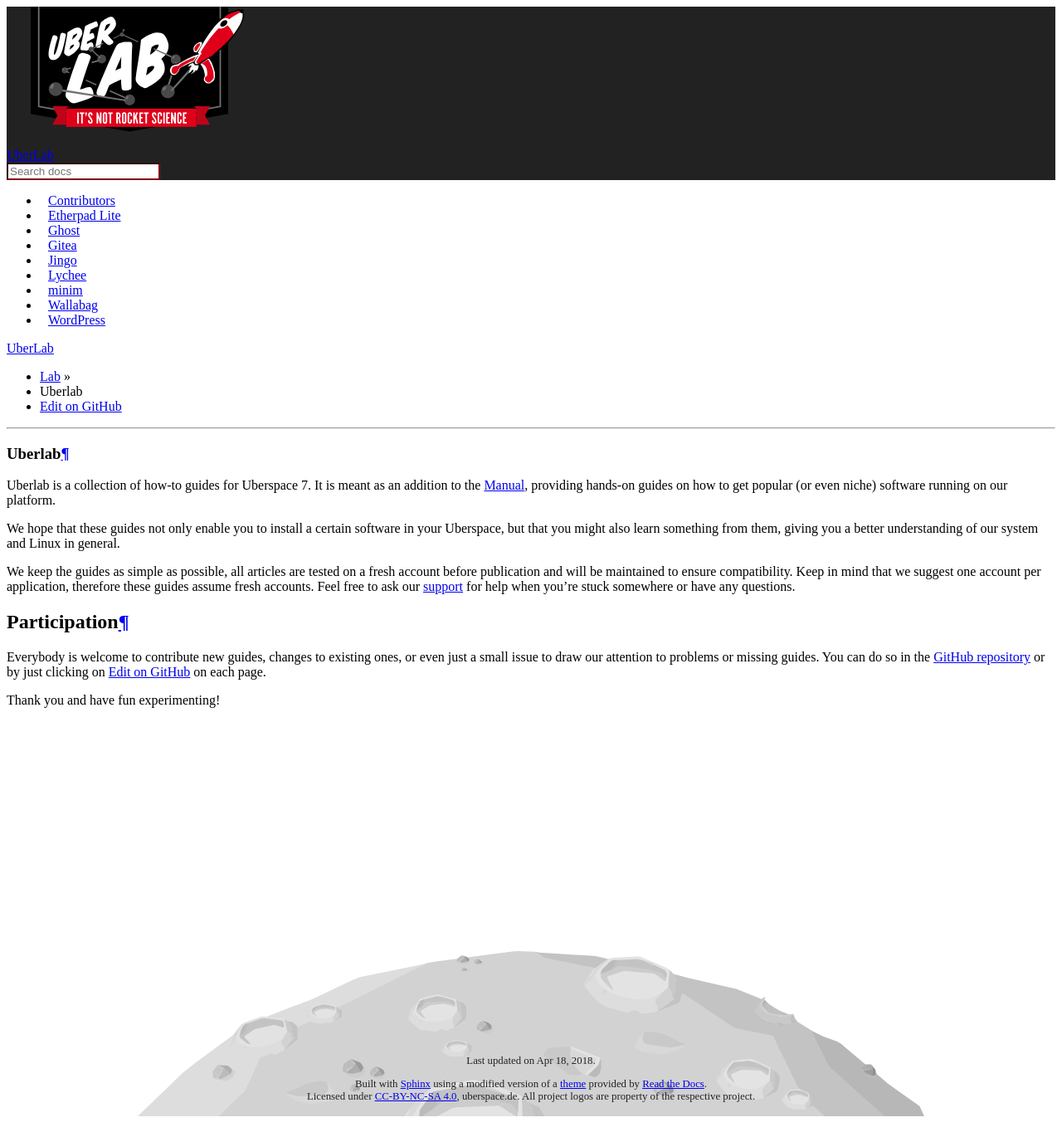
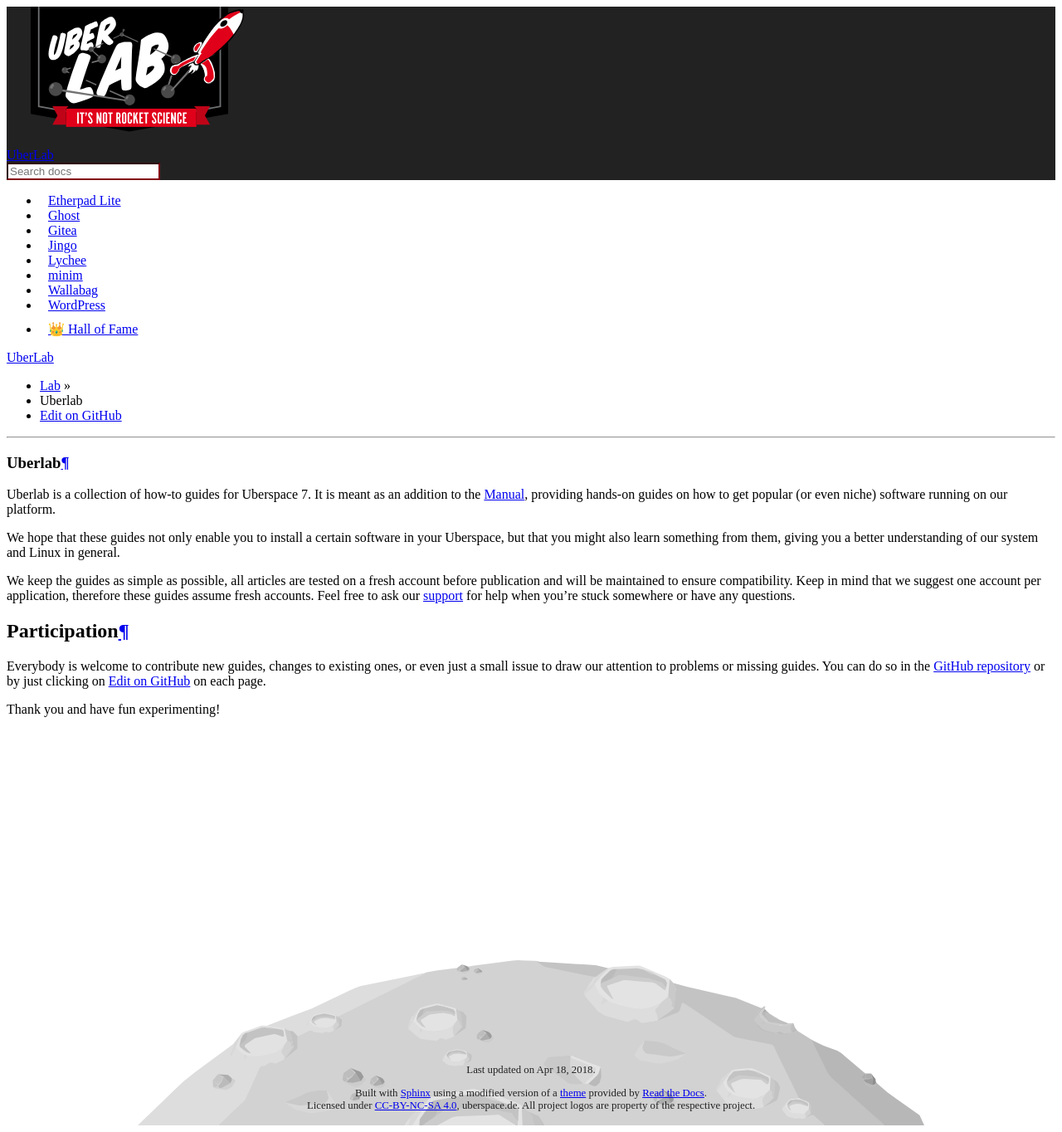
Before and after one commit to Uberspace/lab, a Sphinx documentation site: the page built from source/index.rst, in a window 1280 px wide. Shown: the whole page at 83% size. Built offline with Sphinx 7.4.7 and the Read the Docs theme 2.0.0, drawn with Linux system fonts in a browser that asks for light colours.

Commit message:
rename contributors to "Hall of Fame"

```diff
--- a/source/_static/css/custom.css
+++ b/source/_static/css/custom.css
@@ -71,3 +71,8 @@
 .sidebar + .section > .section:first-of-type > div {
   max-width: 55%;
 }
+
+/* separator before hall of fame */
+.toctree-l1:last-child {
+  margin-top: 10px;
+}
--- a/source/contributors.rst
+++ /dev/null
@@ -1,5 +0,0 @@
-############
-Contributors
-############
-
-.. allauthors::
--- a/source/index.rst
+++ b/source/index.rst
@@ -26,5 +26,5 @@
    :maxdepth: 1
    :glob:
 
-   contributors
    guide_*
+   hall_of_fame
```
Also changed, not shown: source/hall_of_fame.rst (added, +9 -0 lines).
